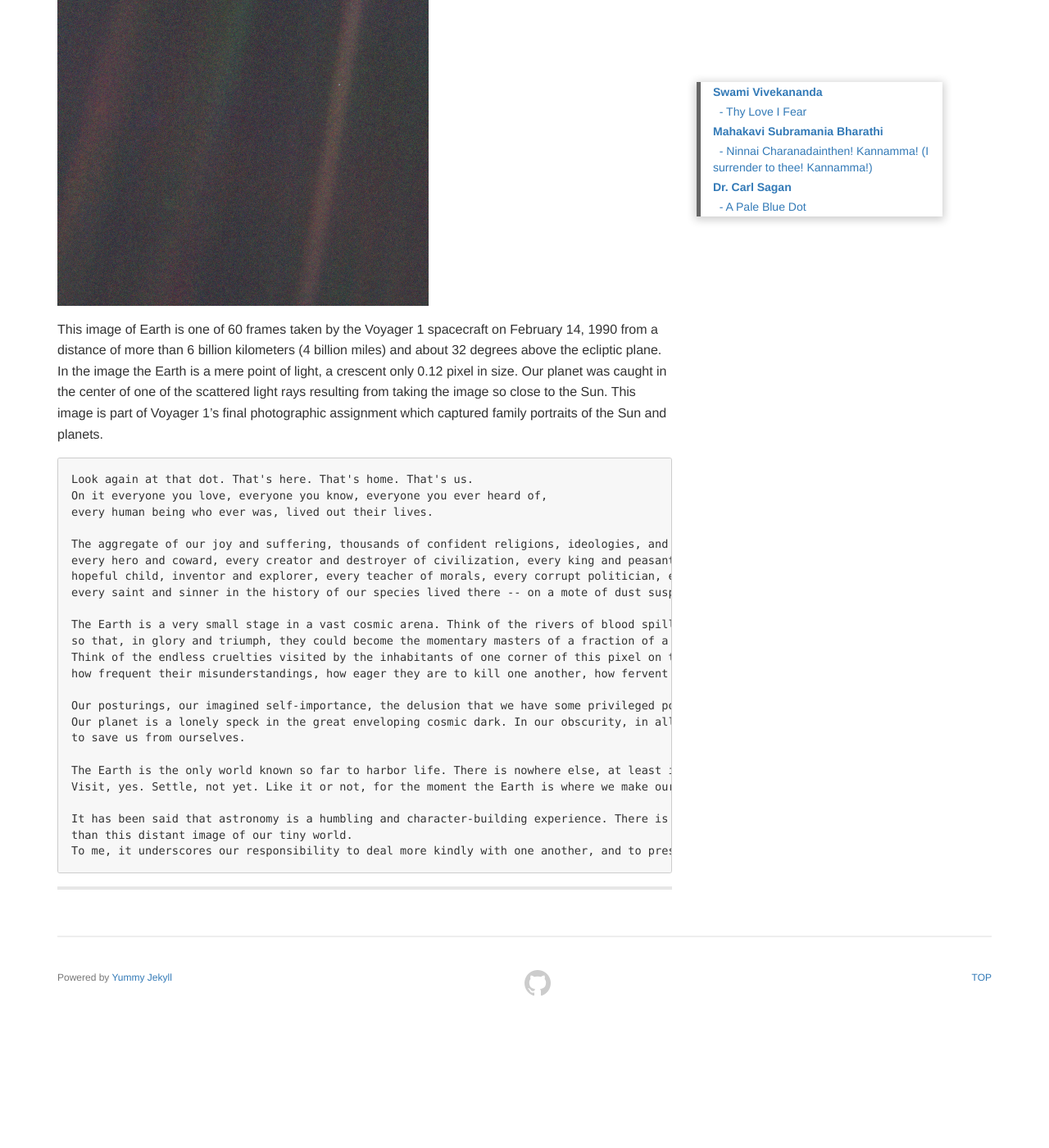
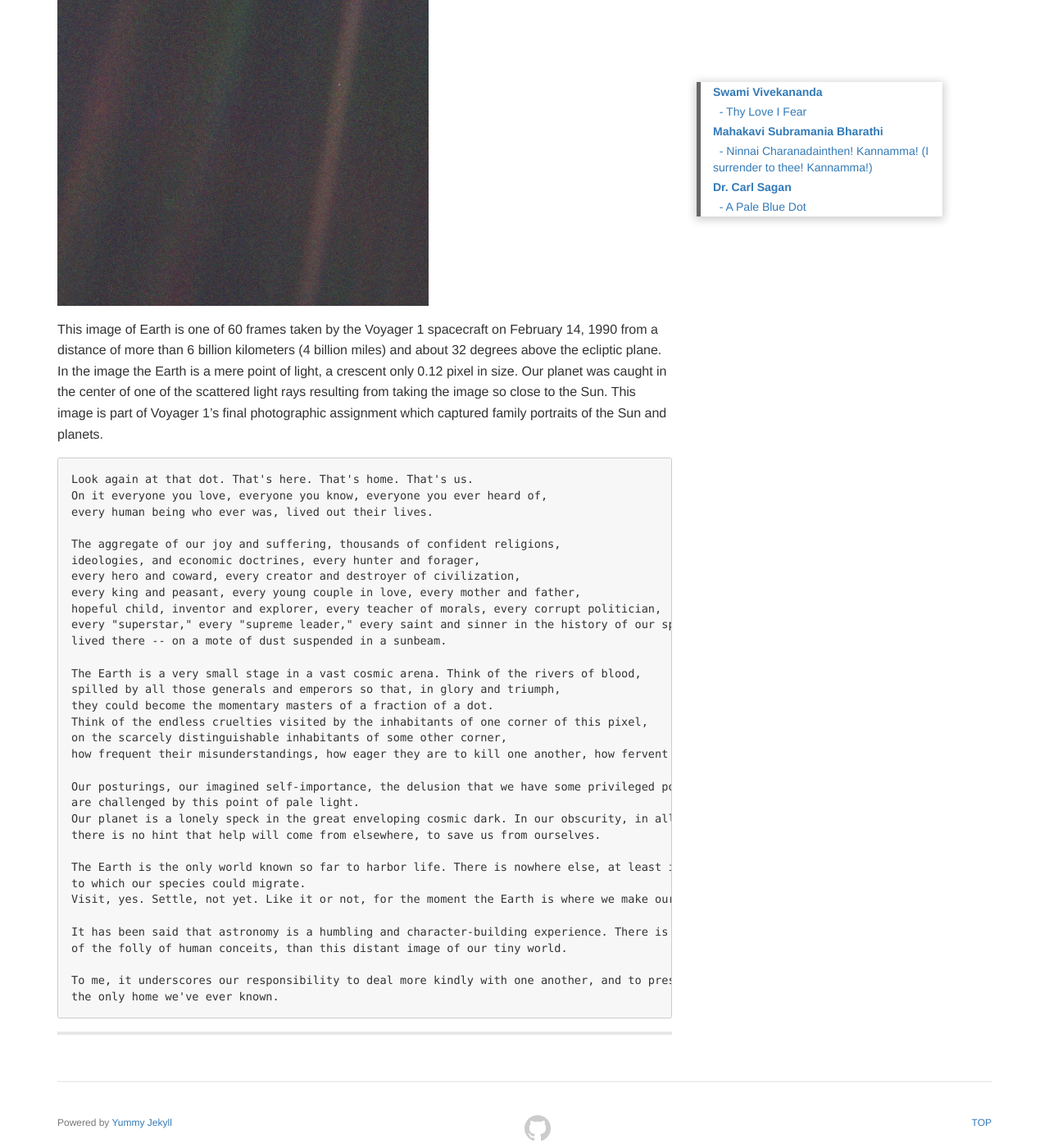
Before and after one commit to softwarebrahma/softwarebrahma.github.io, a Jekyll site: the page built from _posts/2019-04-03-inspiring-themes.md, in a window 1280 px wide and 1400 px high, scrolled down 3167 px. Shown: the whole window at 82% size. Built offline with Jekyll 4.4.1, drawn with Linux system fonts in a browser that asks for light colours; nearby versions of some CDN libraries; comment, search, counter and statistics services are not loaded; before the commit the page ends 4390 px from its top, so only the background shows below that.

````diff
--- a/_posts/2019-04-03-inspiring-themes.md
+++ b/_posts/2019-04-03-inspiring-themes.md
@@ -121,26 +121,35 @@ Look again at that dot. That's here. That's home. That's us.
 On it everyone you love, everyone you know, everyone you ever heard of,
 every human being who ever was, lived out their lives.
 
-The aggregate of our joy and suffering, thousands of confident religions, ideologies, and economic doctrines, every hunter and forager,
-every hero and coward, every creator and destroyer of civilization, every king and peasant, every young couple in love, every mother and father,
-hopeful child, inventor and explorer, every teacher of morals, every corrupt politician, every "superstar," every "supreme leader,"
-every saint and sinner in the history of our species lived there -- on a mote of dust suspended in a sunbeam.
+The aggregate of our joy and suffering, thousands of confident religions,
+ideologies, and economic doctrines, every hunter and forager,
+every hero and coward, every creator and destroyer of civilization,
+every king and peasant, every young couple in love, every mother and father,
+hopeful child, inventor and explorer, every teacher of morals, every corrupt politician,
+every "superstar," every "supreme leader," every saint and sinner in the history of our species,
+lived there -- on a mote of dust suspended in a sunbeam.
 
-The Earth is a very small stage in a vast cosmic arena. Think of the rivers of blood spilled by all those generals and emperors
-so that, in glory and triumph, they could become the momentary masters of a fraction of a dot.
-Think of the endless cruelties visited by the inhabitants of one corner of this pixel on the scarcely distinguishable inhabitants of some other corner,
+The Earth is a very small stage in a vast cosmic arena. Think of the rivers of blood,
+spilled by all those generals and emperors so that, in glory and triumph,
+they could become the momentary masters of a fraction of a dot.
+Think of the endless cruelties visited by the inhabitants of one corner of this pixel,
+on the scarcely distinguishable inhabitants of some other corner,
 how frequent their misunderstandings, how eager they are to kill one another, how fervent their hatreds.
 
-Our posturings, our imagined self-importance, the delusion that we have some privileged position in the Universe, are challenged by this point of pale light.
-Our planet is a lonely speck in the great enveloping cosmic dark. In our obscurity, in all this vastness, there is no hint that help will come from elsewhere,
-to save us from ourselves.
+Our posturings, our imagined self-importance, the delusion that we have some privileged position in the Universe,
+are challenged by this point of pale light.
+Our planet is a lonely speck in the great enveloping cosmic dark. In our obscurity, in all this vastness,
+there is no hint that help will come from elsewhere, to save us from ourselves.
 
-The Earth is the only world known so far to harbor life. There is nowhere else, at least in the near future, to which our species could migrate.
+The Earth is the only world known so far to harbor life. There is nowhere else, at least in the near future,
+to which our species could migrate.
 Visit, yes. Settle, not yet. Like it or not, for the moment the Earth is where we make our stand.
 
-It has been said that astronomy is a humbling and character-building experience. There is perhaps no better demonstration of the folly of human conceits,
-than this distant image of our tiny world.
-To me, it underscores our responsibility to deal more kindly with one another, and to preserve and cherish the pale blue dot, the only home we've ever known.
+It has been said that astronomy is a humbling and character-building experience. There is perhaps no better demonstration,
+of the folly of human conceits, than this distant image of our tiny world.
+
+To me, it underscores our responsibility to deal more kindly with one another, and to preserve and cherish the pale blue dot,
+the only home we've ever known.
 ```
 
 ---
````
